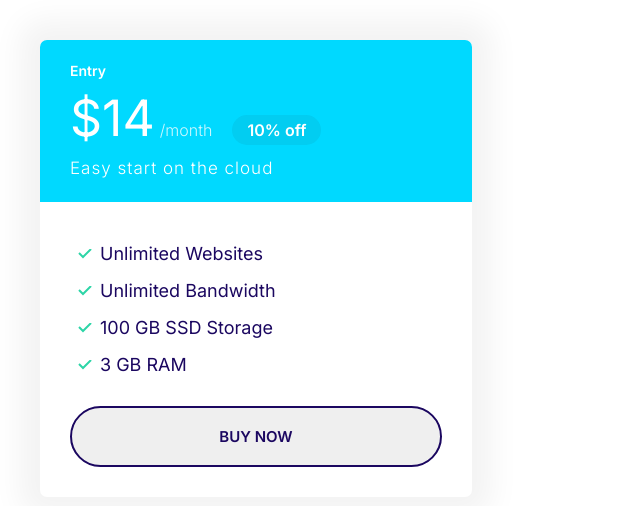
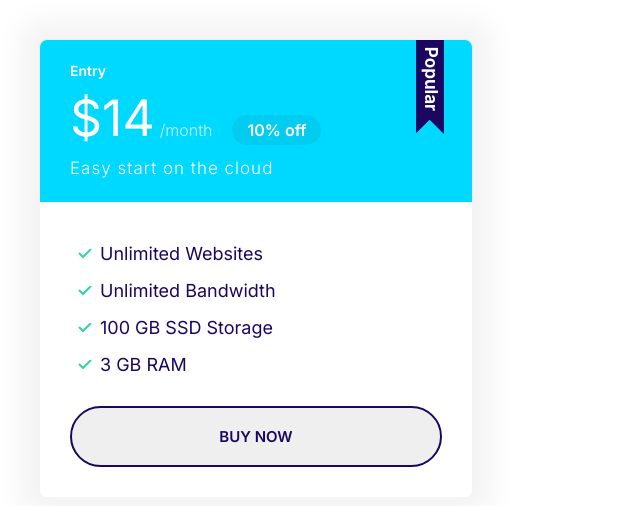
Before and after one commit to serhat-sergikaya/css-training-website, a plain HTML site: page index.html in a window 1280 px wide. Shown: the whole page, without its empty margins (0-640 px from the left). Drawn offline with Linux system fonts and the light colour scheme.

Commit message:
Add popular badge

```diff
--- a/css/styles.css
+++ b/css/styles.css
@@ -340,6 +340,19 @@ a {
   padding: 0.5rem 1.5rem;
 }
 
+.plan--popular .card__header {
+  position: relative;
+}
+
+.plan--popular .card__header::before {
+  content: url(../images/popular.svg);
+  width: 40px;
+  display: inline-block;
+  position: absolute;
+  top: -6px;
+  right: 5%;
+}
+
 @media screen and (min-width: 1024px) {
   .plan__name {
     font-size: 1.4rem;
--- a/index.html
+++ b/index.html
@@ -14,7 +14,7 @@
     <title>Document</title>
   </head>
   <body>
-    <div style="width: 40%; padding: 4rem" class="plan">
+    <div style="width: 40%; padding: 4rem" class="plan plan--popular">
       <div class="card card--secondary">
         <header class="card__header">
           <h3 class="plan__name">Entry</h3>
```
Also changed, not shown: images/popular.svg (added).
